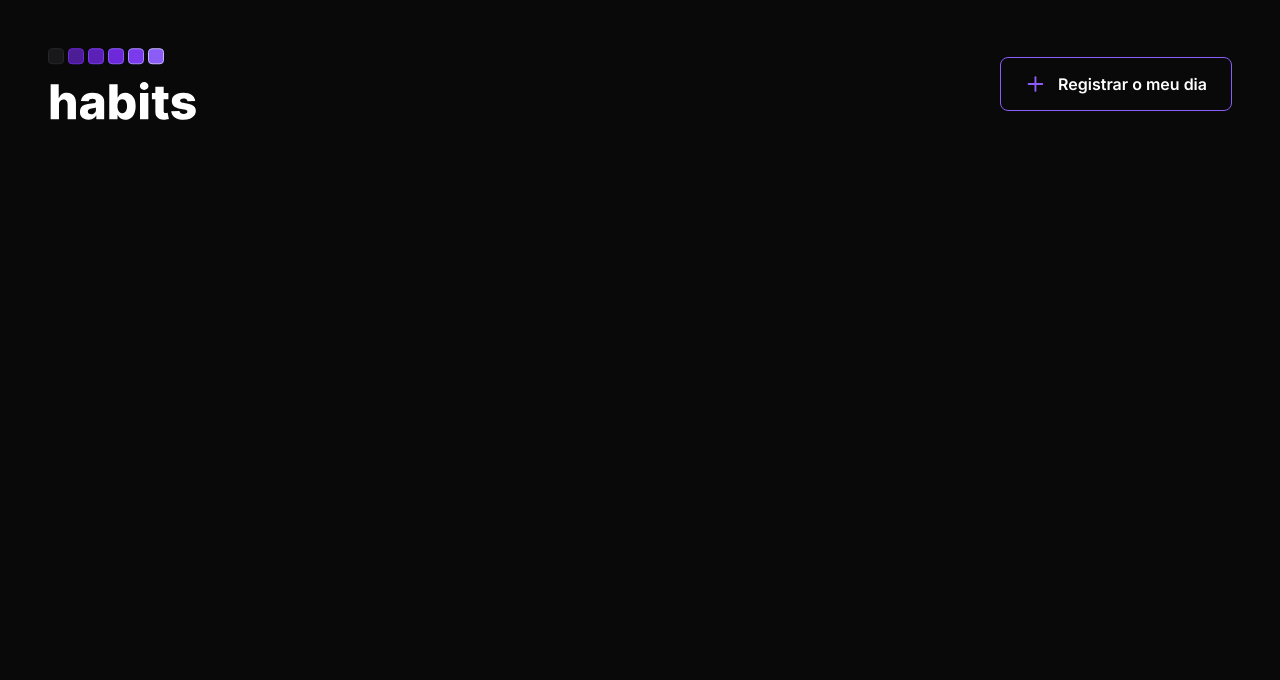
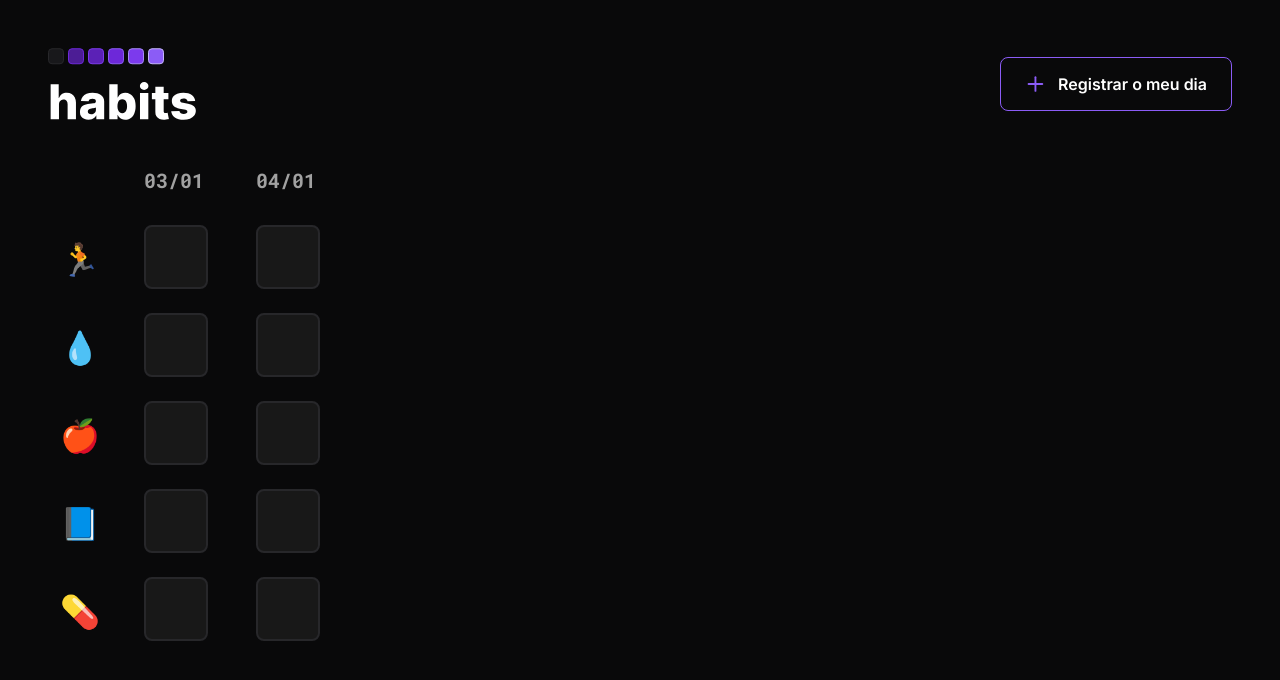
Before and after one commit to pedroGermano/setup-explorer, a plain HTML site: page index.html in a window 1280 px wide. Drawn offline with Linux system fonts and the light colour scheme.

Commit message:
form habits align

```diff
--- a/css/main.css
+++ b/css/main.css
@@ -32,3 +32,61 @@ button{
   line-height: 125%;
   gap: 12px;
 }
+
+input{
+  width: 4rem;
+  height: 4rem;
+  appearance: none;
+  border: 2px solid #27272a;
+  background-color: #181818;
+  border-radius: 8px;
+}
+
+input:checked{
+  background: #8b5cf6;
+  border: 2px solid #a78bfa;
+}
+
+#form__habits{
+  display: flex;
+  padding: 0 3rem;
+}
+
+.days{
+  display: flex;
+  margin-left: 2rem;
+  gap: 48px;
+
+}
+
+.day{
+  display: flex;
+  flex-direction: column;
+  gap: 24px;
+}
+
+.day div{
+  display: flex;
+  align-items: center;
+  font-family: 'Roboto Mono';
+  font-size: 1.25rem;
+  line-height: 125%;
+  color: #a1a1a1;
+  margin-bottom: 0.5rem;
+}
+
+.habits{
+  display: flex;
+  flex-direction: column;
+  gap: 24px;
+  margin-top: 3.75rem;
+}
+
+.habit {
+  display: flex;
+  align-items: center;
+  justify-content: center;
+  width: 4rem;
+  height: 4rem;
+  font-size: 2rem;
+}
--- a/index.html
+++ b/index.html
@@ -23,11 +23,34 @@
         Registrar o meu dia
       </button>
     </header>
+    <main>
+      <form id="form__habits">
+        <div class="habits">
+          <div class="habit">🏃</div>
+          <div class="habit">💧</div>
+          <div class="habit">🍎</div>
+          <div class="habit">📘</div>
+          <div class="habit">💊</div>
+        </div>
+        <div class="days">
+          <div class="day">
+            <div>03/01</div>
+            <input type="checkbox" name="run" />
+            <input type="checkbox" name="water" />
+            <input type="checkbox" name="food" />
+            <input type="checkbox" name="study" />
+            <input type="checkbox" name="pills" />
+          </div>
+          <div class="day">
+            <div>04/01</div>
+            <input type="checkbox" name="run" />
+            <input type="checkbox" name="water" />
+            <input type="checkbox" name="food" />
+            <input type="checkbox" name="study" />
+            <input type="checkbox" name="pills" />
+          </div>
+        </div>
+      </form>
+    </main>
   </body>
 </html>
-
-<!-- <div class="habit" data-name="run">🏃</div>
-<div class="habit" data-name="water">💧</div>
-<div class="habit" data-name="food">🍎</div>
-<div class="habit" data-name="journal">📘</div>
-<div class="habit" data-name="takePills">💊</div> -->
```
